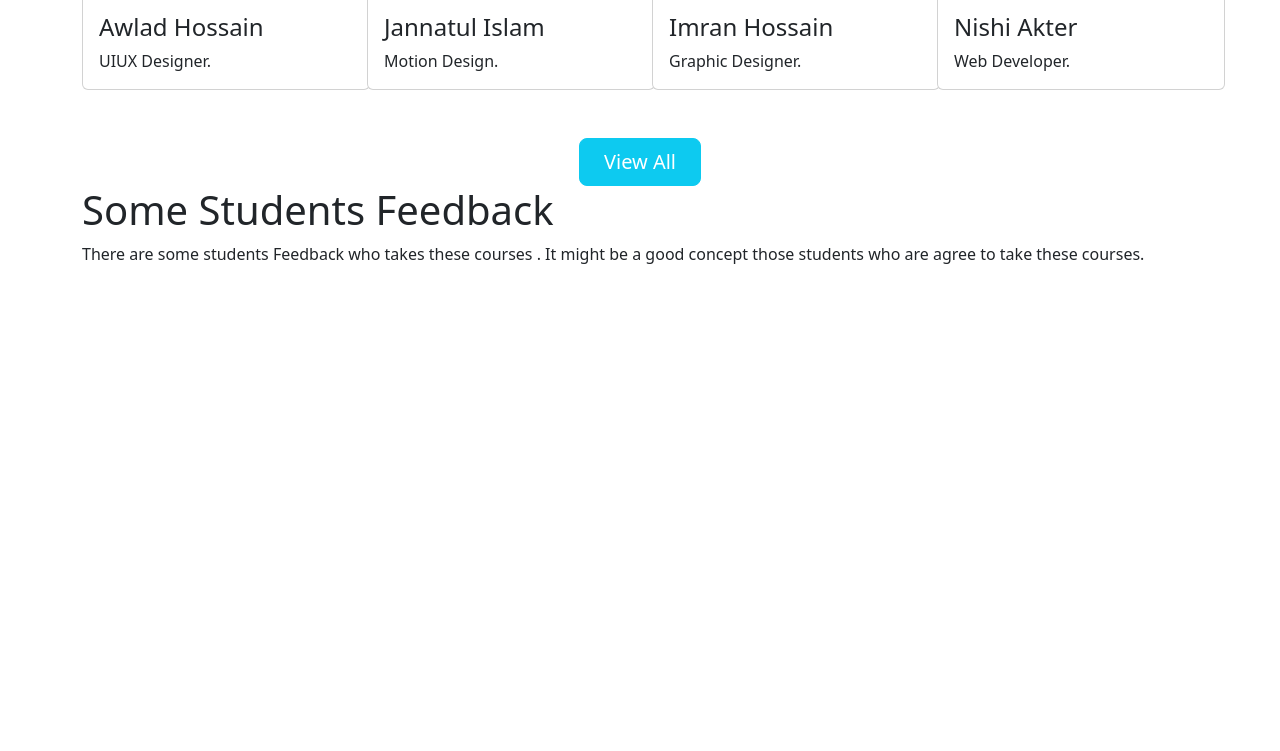
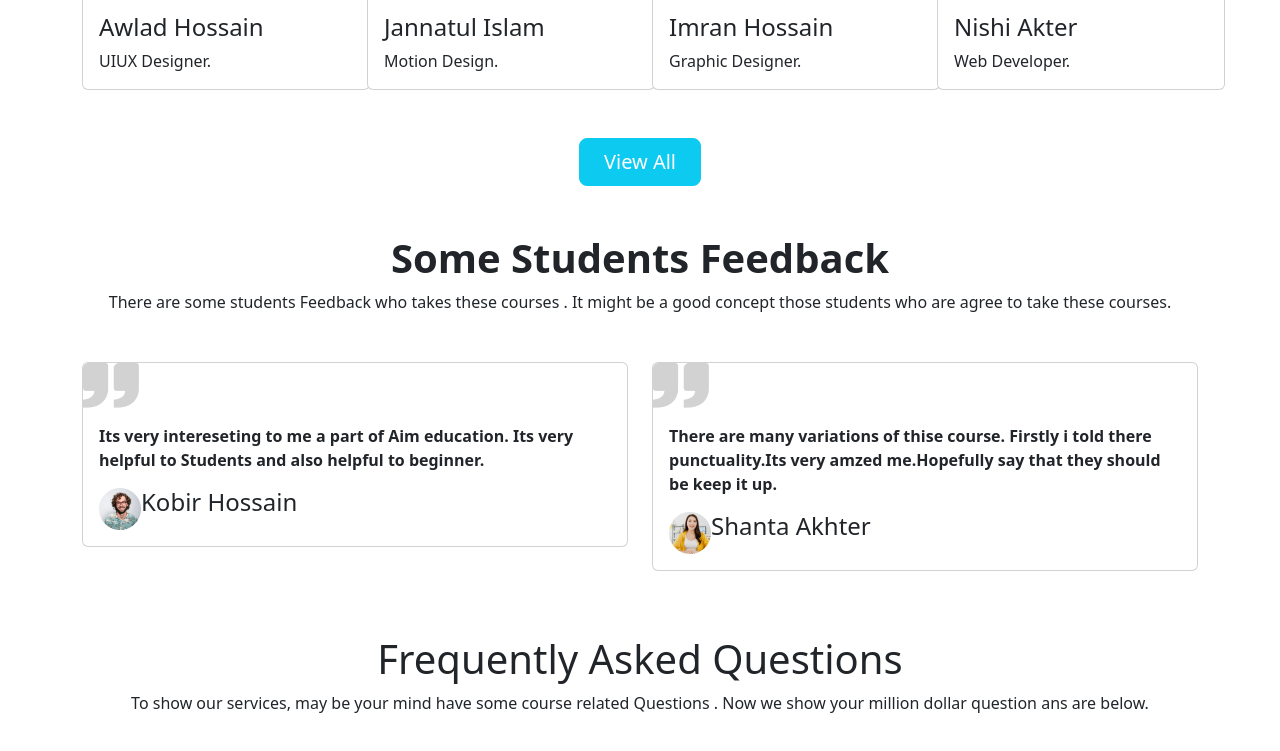
Before and after one commit to mdnahiankhan/aim-education-web, a plain HTML site: page index.html in a window 1280 px wide. Shown: the part 3044-3795 px from the top of the page. Before the commit the page ends 3326 px from the top, so only its background shows below. Drawn offline with nearby package versions, Linux system fonts and the light colour scheme.

Commit message:
added box

```diff
--- a/index.html
+++ b/index.html
@@ -380,12 +380,64 @@
                 <button type="button" class="btn btn-info text-white btn-lg px-4">View All</button>
             </div>
         </section>
-        <section class="container">
-            <h1>Some Students Feedback</h1>
+        <section class="container text-center mt-5">
+            <h1 class="fw-bold">Some Students Feedback</h1>
             <p>There are some students Feedback who takes these courses . It might be a good concept those students who
                 are agree to take these courses.</p>
         </section>
+        <section class="container mt-5">
+            <div class="row">
+                <div class="col-md-6">
+                    <div class="card text-bg-white mb-3" style="max-width: 100rem;">
+                        <div><img src="images/comma.png" alt=""></div>
+                        <div class="card-body">
+                            <p class="card-text fw-bold">Its very intereseting to me a part of Aim education. Its very
+                                helpful
+                                to Students and
+                                also helpful to beginner.</p>
+                            <div class="d-flex">
+                                <div> <img src="images/student/student-5.png" alt=""></div>
+                                <div>
+                                    <h4>Kobir Hossain</h4>
+                                </div>
+                            </div>
 
+                        </div>
+                    </div>
+                </div>
+                <div class="col-md-6">
+                    <div class="card text-bg-white mb-3" style="max-width: 100rem;">
+                        <div><img src="images/comma.png" alt=""></div>
+                        <div class="card-body">
+                            <p class="card-text fw-bold">There are many variations of thise course. Firstly i told there
+                                punctuality.Its very amzed me.Hopefully say that they should be keep it up.</p>
+                            <div class="d-flex">
+                                <div>
+                                    <img src="images/student/student-6.png" alt="">
+                                </div>
+                                <div>
+                                    <h4>Shanta Akhter</h4>
+                                </div>
+                            </div>
+                        </div>
+                    </div>
+                </div>
+            </div>
+        </section>
+        <section class="mt-5">
+            <div class="text-center">
+                <h1>Frequently Asked Questions</h1>
+                <p>
+                    To show our services, may be your mind have some course related Questions . Now we show your million
+                    dollar question ans are below.
+                </p>
+            </div>
+        </section>
+        <section class="container mt-5">
+            <div>
+
+            </div>
+        </section>
         <script src="https://cdn.jsdelivr.net/npm/bootstrap@5.2.0/dist/js/bootstrap.bundle.min.js"
             integrity="sha384-A3rJD856KowSb7dwlZdYEkO39Gagi7vIsF0jrRAoQmDKKtQBHUuLZ9AsSv4jD4Xa"
             crossorigin="anonymous"></script>
```
